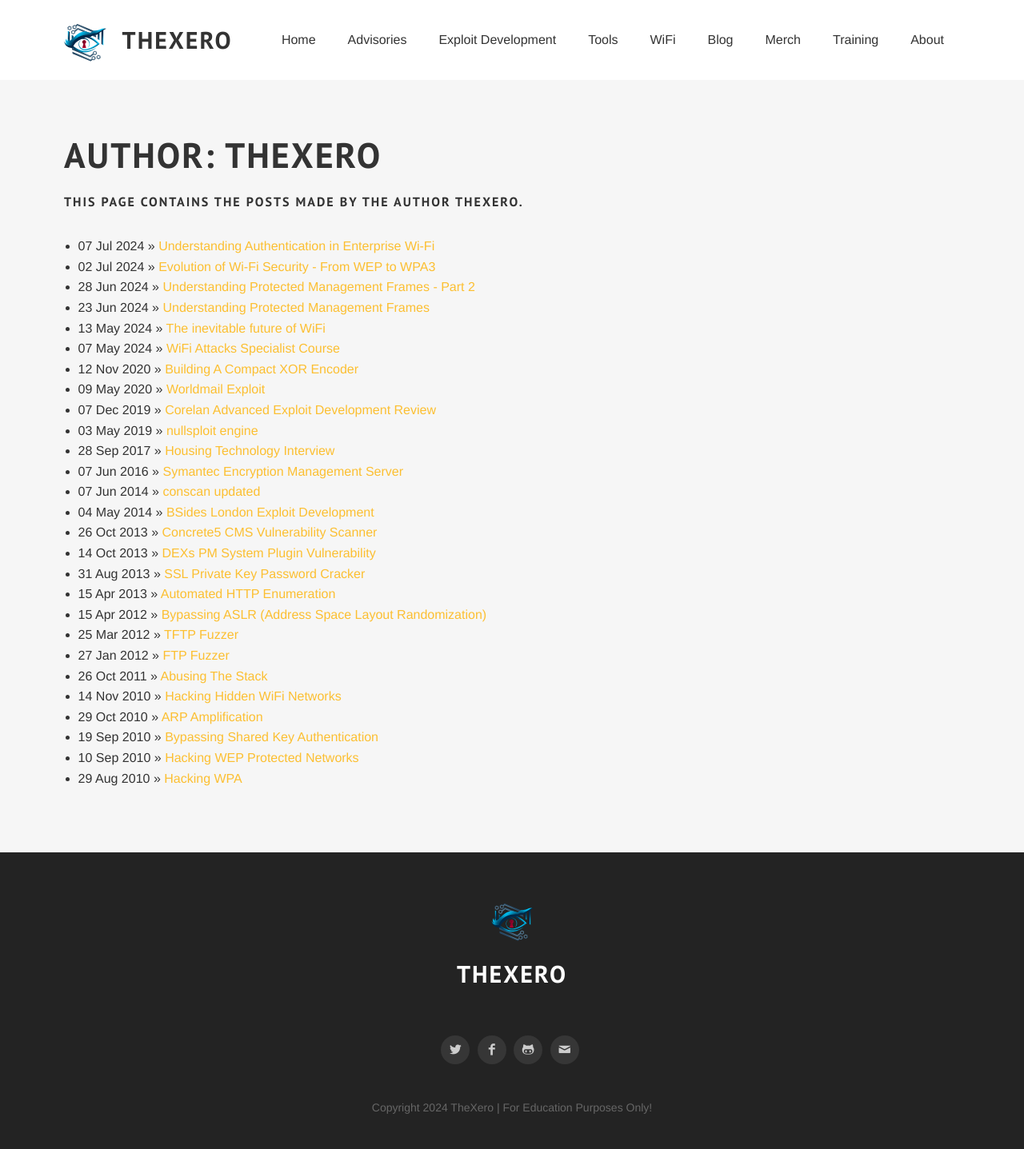
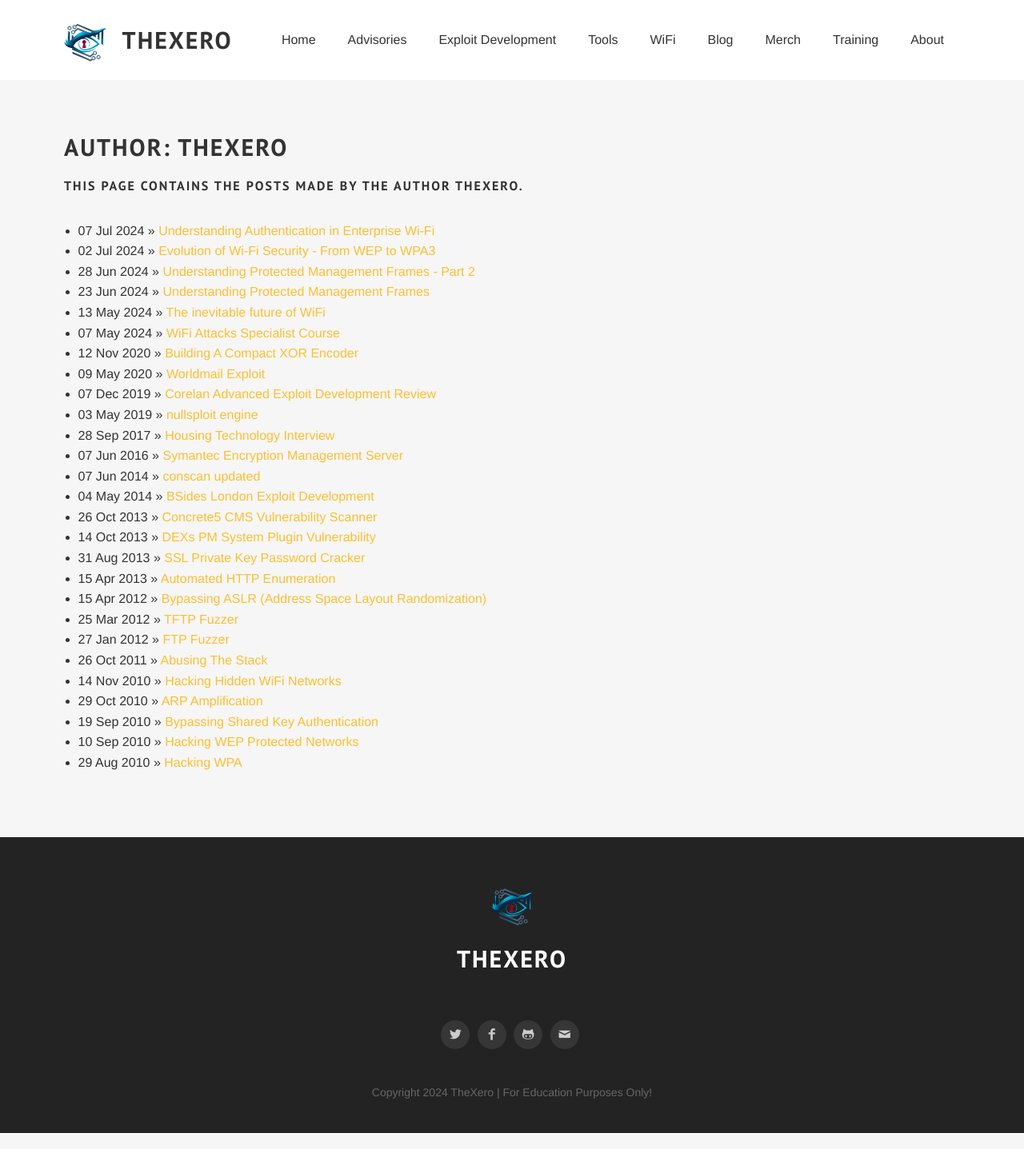
Before and after one commit to thexerocouk/thexerocouk.github.io, a Jekyll site: the page built from author/thexero.html, in a window 1280 px wide. Shown: the whole page at 80% size. Built offline with Jekyll 4.4.1, drawn with Linux system fonts in a browser that asks for light colours; some web fonts are replaced.

```diff
--- a/author/thexero.html
+++ b/author/thexero.html
@@ -7,7 +7,7 @@ image: /images/wifi-episode-2.png
 ---
 
 <div id="home">
-  <h1>Author: TheXero</h1>
+  <h2>Author: TheXero</h2>
   <h4>This page contains the posts made by the author TheXero.</h4>
   <br />
   <ul class="posts">
```
